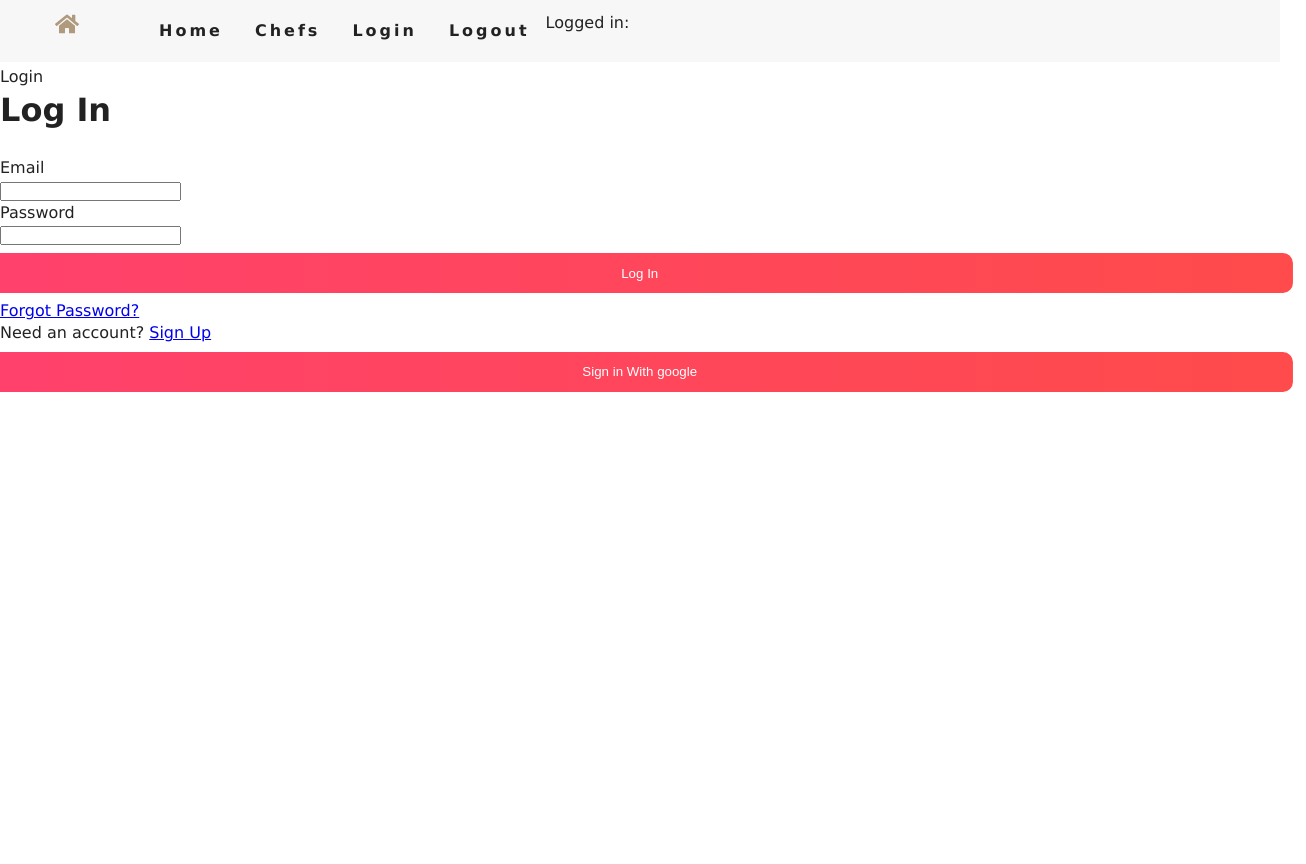
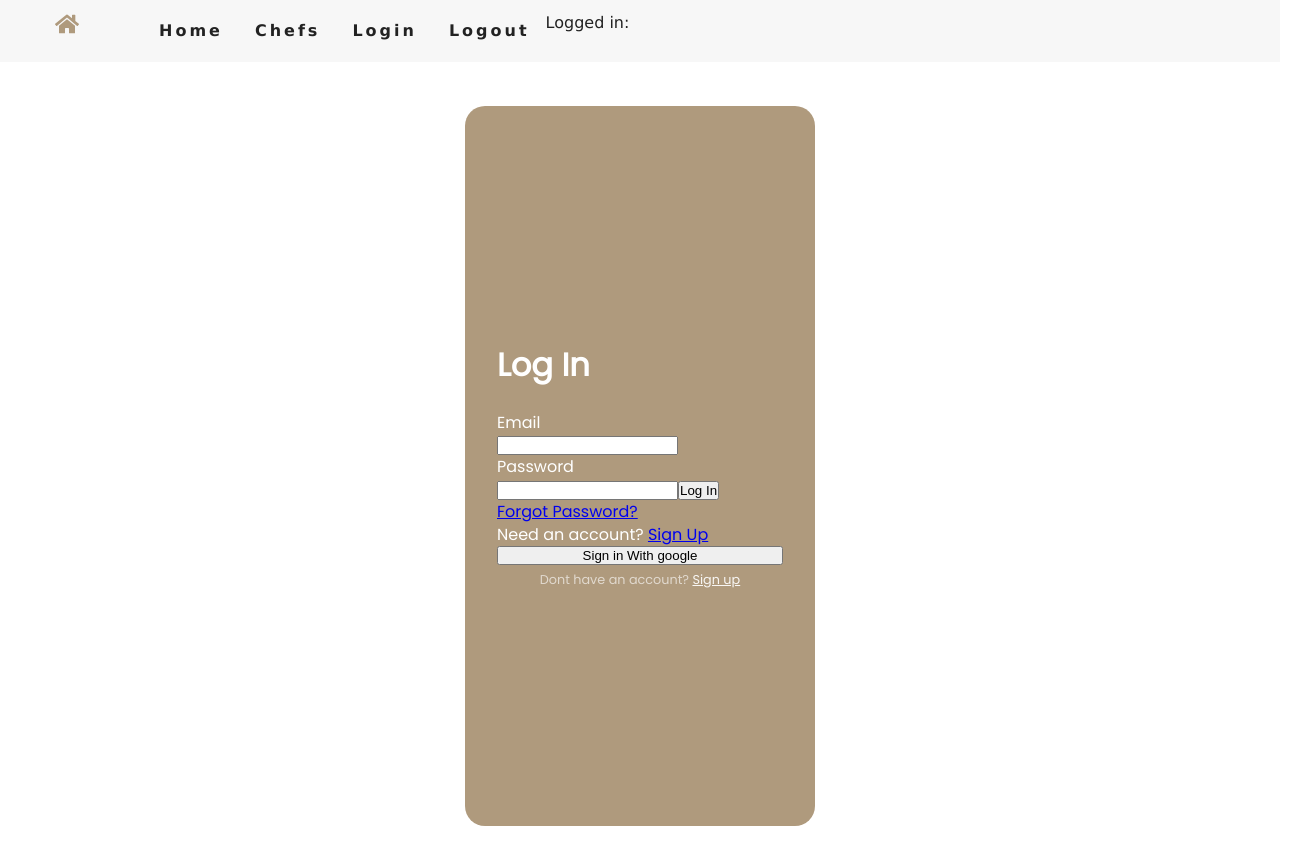
Before and after one commit to yashiazize/CapstoneProject, a React (Create React App) app in the folder front-end/: page /users/login in a window 1280 px wide. Shown: the whole page, 1306 px wide, since content can reach past the window. Before the commit the page ends 800 px from the top, so only its background shows below. Built offline with nearby package versions, Linux system fonts and the light colour scheme; no server answers.

Commit message:
fixed login feature to log in newly created users

```diff
--- a/front-end/src/Components/LoginForm.js
+++ b/front-end/src/Components/LoginForm.js
@@ -2,7 +2,7 @@ import React, { useRef, useState } from "react"
 import { useAuth } from "../Providers/AuthProvider"
 import { Link, useHistory } from "react-router-dom"
 import { signInWithGoogle } from "../Services/Firebase";
-
+import "../Styles/SignUpForm.css";
 
 export default function Login() {
   const emailRef = useRef()
@@ -28,25 +28,29 @@ export default function Login() {
   }
 
   return (
-    <section>
-      <div className="container">
-        <p className="heading"> Login </p>
+    <section className="sign-up">
+      <div className="signup-container">
           <h2>Log In</h2>
+          <div>
+
               <p>Email</p>
               <input type="email" ref={emailRef} required />
 
+          </div>
+          <div >
+
               <p>Password</p>
               <input type="password" ref={passwordRef} required />
-              <button className="loginBtn" onClick={handleSubmit}>Log In</button>
-          <div className="w-100 text-center mt-3">
+              <button onClick={handleSubmit}>Log In</button>
+          </div>
+          <div>
             <Link to="/forgot-password">Forgot Password?</Link>
           </div>
-      <div className="w-100 text-center mt-2">
+      <div >
         Need an account? <Link to="/users/new">Sign Up</Link>
       </div>
-        <button className="loginBtn" onClick={signInWithGoogle}>Sign in With google</button>
+        <button  onClick={signInWithGoogle}>Sign in With google</button>
         <p className="text">
-          {" "}
           Dont have an account? <Link to="/users/new">Sign up</Link>
         </p>
       </div>
```
